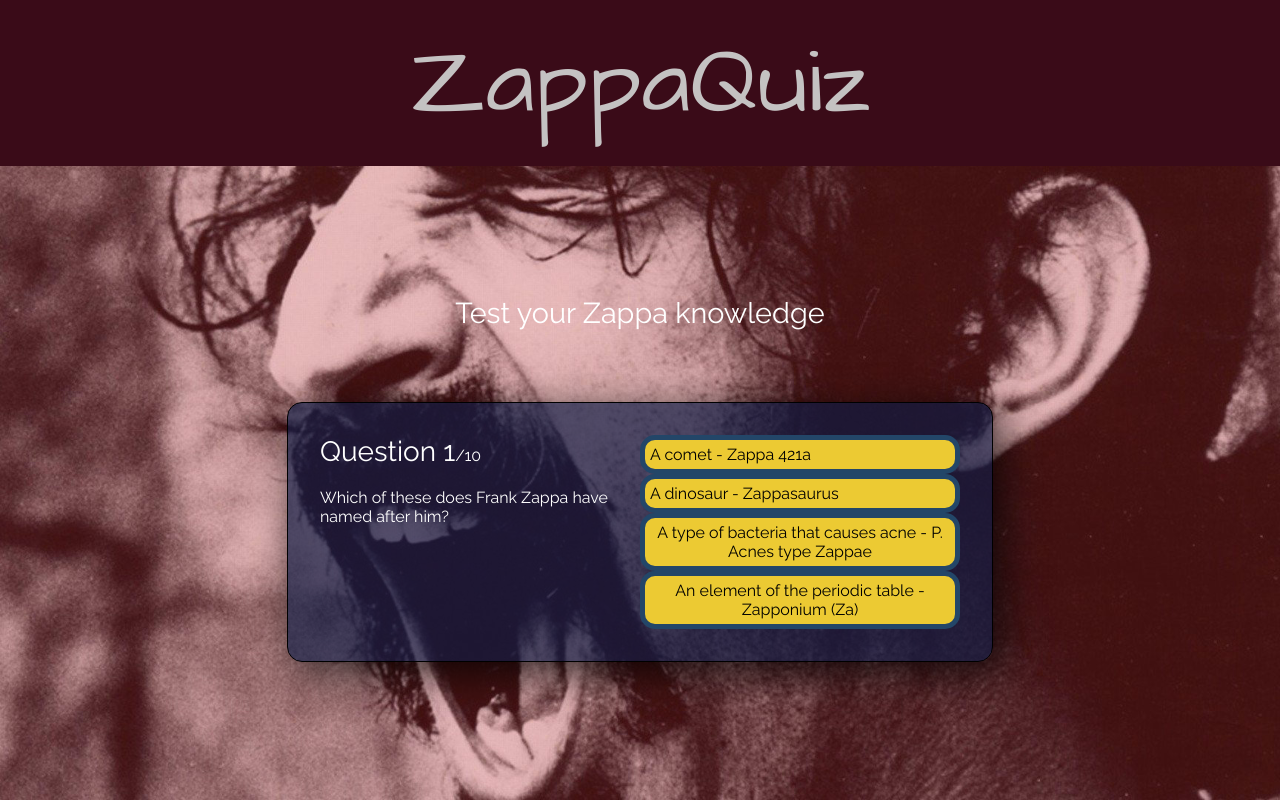
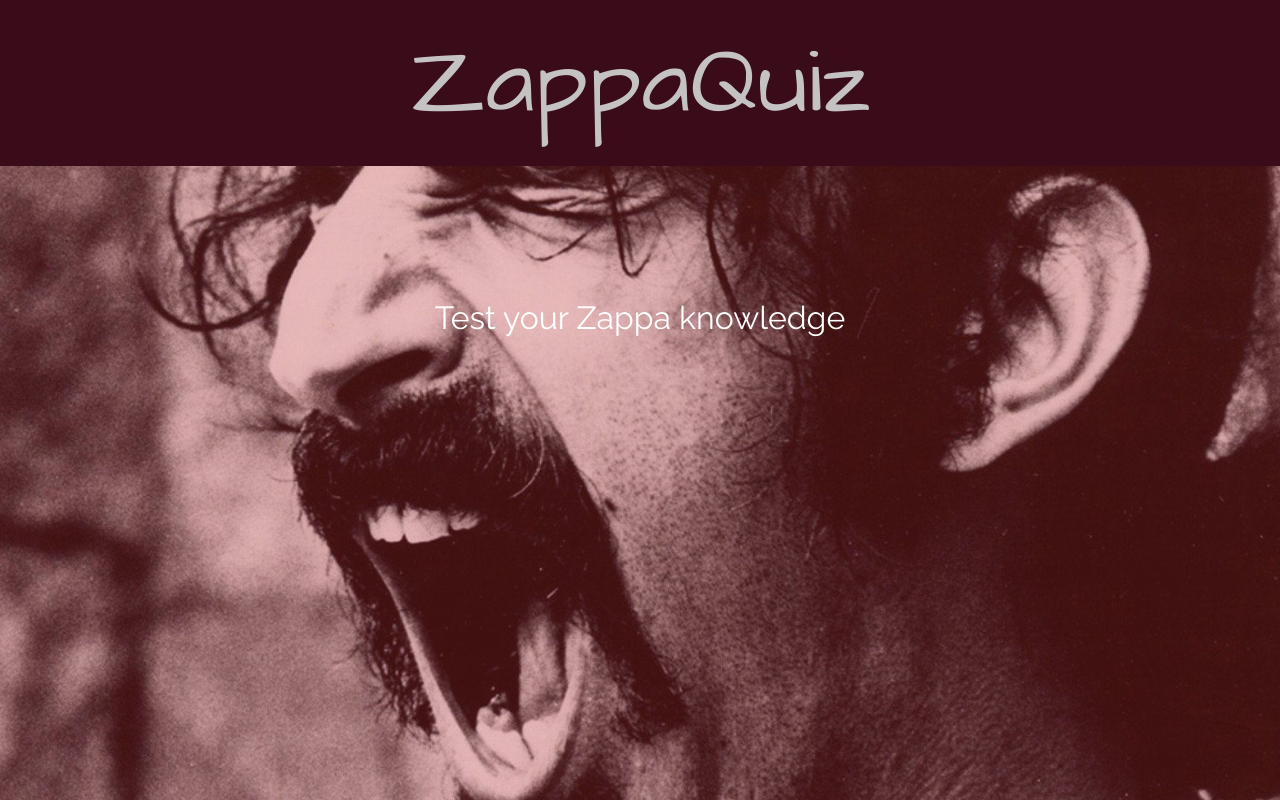
Before and after one commit to GidBerridge/react-quiz, a React (Create React App) app: page / in a window 1280 px wide. Shown: the top 800 px of the page. Built offline with nearby package versions, Linux system fonts and the light colour scheme.

Commit message:
setTimeout added

```diff
--- a/src/App.js
+++ b/src/App.js
@@ -7,7 +7,6 @@
   return (
     <>
       <Header />
-      <QuestionBox />
     </>
   )
 }
--- a/src/components/header/Header.jsx
+++ b/src/components/header/Header.jsx
@@ -1,14 +1,30 @@
-import React from "react"
+import React, { useState } from "react"
+import QuestionBox from "../questionBox/QuestionBox"
 import './Header.scss'
 import Subheading from "./Subheading"
 
+
+
+
 const Header = () => {
+    const [isActive, setIsActive] = useState(true)
+
+    const handleShow = () => {
+    setTimeout(() => {
+      setIsActive(false)
+    }, 7000)
+
+  }
+
     return (
         <>
         <div className="header">
             ZappaQuiz
         </div>
-        <Subheading />
+        {handleShow()}
+        {isActive ? <Subheading /> : <QuestionBox/>}
+
+
         </>
 
     )
--- a/src/components/header/Header.scss
+++ b/src/components/header/Header.scss
@@ -17,7 +17,7 @@
 
 .subheading {
   width: 80%;
-  font-size: 1.8rem;
+  font-size: 2rem;
   margin: 0 auto 1.5rem auto;
   padding: 1rem 0.5rem;
   height: min-content;
@@ -35,7 +35,7 @@
 
 .fadeOut_1 {
   animation-name: fadeOut_1;
-  animation-duration: 4s;
+  animation-duration: 3s;
   animation-fill-mode: both;
   animation-timing-function: ease-out;
 }
@@ -64,19 +64,18 @@
   0% {
     opacity: 0;
   }
-  50% {
+  40% {
     opacity: 0;
   }
-  51% {
+  55% {
     opacity: 1;
   }
 
-  85% {
+  75% {
     opacity: 1;
   }
   100% {
     opacity: 0;
-    // height: 0;
   }
 }
 
@@ -92,7 +91,7 @@
 
 .fadeIn {
   animation-name: fadeIn;
-  animation-duration: 3s;
+  animation-duration: 2s;
   animation-fill-mode: both;
   animation-timing-function: ease-out;
 }
--- a/src/components/questionBox/QuestionBox.jsx
+++ b/src/components/questionBox/QuestionBox.jsx
@@ -70,7 +70,7 @@
 			],
 		},
 		{
-			questionText: "Which Zappa album features an excerpt from 'Run Home Slow', a theme tune Frank recorded for a Cowboy film",
+			questionText: "Which Zappa album features an excerpt from 'Run Home Slow', a theme tune Frank recorded for a Cowboy film in the 1960s?",
 			answerOptions: [
 				{ answerText: 'Lumpy Gravy', isCorrect: true },
 				{ answerText: "We're only in it for the money", isCorrect: false },
@@ -136,7 +136,7 @@
             : (
 				<>
 
-					<div className='card card__question'>
+					<div className='card card__question fadeIn'>
 						<div className='question-section'>
 							<div className='question-count'>
 								<span>Question {currentQuestion + 1}</span>/{questions.length}
--- a/src/components/questionBox/QuestionBox.scss
+++ b/src/components/questionBox/QuestionBox.scss
@@ -1,7 +1,6 @@
 .card-container {
   display: flex;
   flex-direction: column;
-  // justify-content: center;
   align-items: center;
   margin: auto;
   width: 100%;
@@ -20,7 +19,7 @@
   border-radius: 15px;
   box-shadow: 10px 10px 42px 0px rgba(0, 0, 0, 0.75);
   padding: 2rem;
-  margin: 2rem auto;
+  margin: 20% auto;
 
   @media screen and (min-width: 710px) {
     display: flex;
@@ -33,6 +32,7 @@
     @media screen and (max-width: 710px) {
       width: 20rem;
       height: 30rem;
+      margin-top: 40%;
     }
   }
 
```
